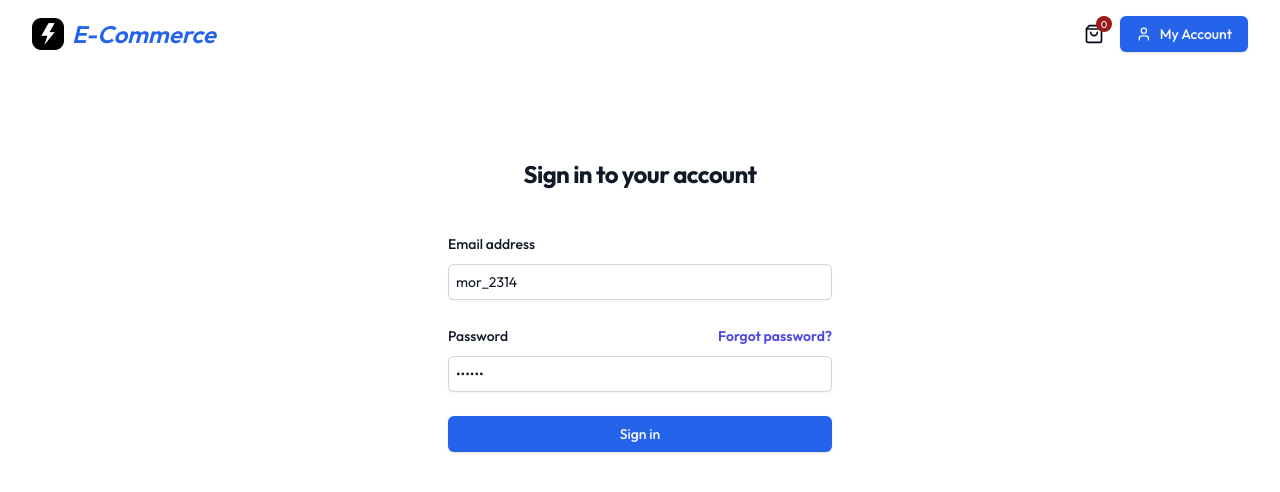
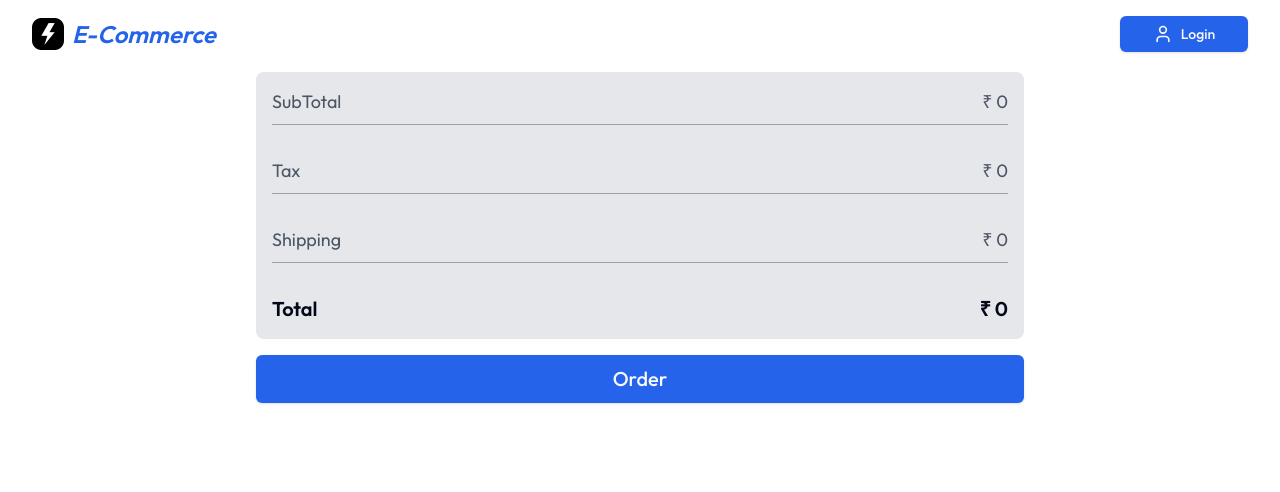
Before and after one commit to Rohit9894/-E-commerce-assignment-, a React (Vite) app: page /cart in a window 1280 px wide. Before the commit this address led to /login. Shown: the top 492 px of the page. Built offline with nearby package versions, Linux system fonts and the light colour scheme.

Commit message:
some css related issue solved

```diff
--- a/src/App.tsx
+++ b/src/App.tsx
@@ -3,7 +3,7 @@ import AllRoutes from "./Routes/AllRoutes";
 
 const App = () => {
   return (
-    <div>
+    <div className="min-h-screen">
       <Navbar />
       <AllRoutes/>
     </div>
--- a/src/Routes/AllRoutes.tsx
+++ b/src/Routes/AllRoutes.tsx
@@ -4,6 +4,7 @@ import Login from "./Login";
 import ProductDetail from "./ProductDetail";
 import Cart from "./Cart";
 import PrivateRoute from "@/components/PrivateRoute";
+
 
 const AllRoutes = () => {
   return (
@@ -22,9 +23,9 @@ const AllRoutes = () => {
       <Route
         path="/cart"
         element={
-          <PrivateRoute>
+          // <PrivateRoute>
             <Cart />
-          </PrivateRoute>
+          // </PrivateRoute>
         }
       />
     </Routes>
--- a/src/Routes/Cart.tsx
+++ b/src/Routes/Cart.tsx
@@ -4,8 +4,10 @@ import { Button } from "@/components/ui/button";
 import { Product } from "@/type/type";
 import { useSelector } from "react-redux";
 import { RootState } from "../redux/store";
+import { useNavigate } from "react-router-dom";
 
 function Cart() {
+  const navigate=useNavigate()
   const cartData: Product[] = useSelector(
     (state: RootState) => state.cart.cart
   );
@@ -14,16 +16,20 @@ function Cart() {
     .toFixed(2);
   let tax = cartData.length > 0 ? 140 : 0;
   let grandTotal = (Number(total) + Number(tax)).toFixed(2);
+  function handleOrder(){
+    alert("Your order is placed")
+    navigate("/")
+  }
 
   return (
-    <div className="container">
+    <div className="container mt-4">
       {cartData.length > 0 ? (
         cartData.map((item) => <CartItem key={item.id} item={item} />)
       ) : (
         <h1>Please Add To Cart</h1>
       )}
       {/* Total */}
-      <div className="bg-gray-200 rounded-lg mt-8">
+      <div className="bg-gray-200 rounded-lg mt-8 sm:max-w-screen-md mx-auto">
         <PriceItem item="SubTotal" price={total} />
         <PriceItem item="Tax" price={total > 0 ? 100 : 0} />
         <PriceItem item="Shipping" price={total > 0 ? 40 : 0} />
@@ -35,7 +41,11 @@ function Cart() {
         </div>
       </div>
       {/* order button */}
-      <Button className=" my-4 w-full h-12 text-xl">Order</Button>
+      <div className="w-full flex justify-center">
+        <Button onClick={handleOrder} className="mx-auto w-full sm:max-w-screen-md my-4  h-12 text-xl">
+          Order
+        </Button>
+      </div>
     </div>
   );
 }
--- a/src/Routes/LandingPage.tsx
+++ b/src/Routes/LandingPage.tsx
@@ -5,6 +5,8 @@ import ProductItem from "@/components/ProductItem";
 import SortFilter from "@/components/SortFilter";
 import { Product } from "@/type/type";
 import { useEffect, useRef, useState } from "react";
+import { useSelector } from "react-redux";
+import { RootState } from "../redux/store";
 const category = [
   "electronics",
   "jewelery",
@@ -13,6 +15,7 @@ const category = [
 ];
 const LandingPage = () => {
   const globalDataRef = useRef<Product[]>([]);
+  const isAuth = useSelector((state: RootState) => state.auth.isAuth);
   const [productData, setProductData] = useState<Product[]>([]);
   const [sort, setSort] = useState<boolean>(false);
   const [loading, setLoading] = useState<boolean>(false);
@@ -125,7 +128,13 @@ const LandingPage = () => {
         </BottomDrawer>
       )}
 
-      <div className="container">
+      <div className="container mt-20">
+        {/* message */}
+        {isAuth && (
+          <p className="block md:hidden my-4 text-primary text-xl font-semibold ">
+            Hey Jhon
+          </p>
+        )}{" "}
         {/* sort filter */}
         <SortFilter
           show={sort}
--- a/src/Routes/Login.tsx
+++ b/src/Routes/Login.tsx
@@ -1,26 +1,24 @@
 import { authUser } from "@/api/auth";
 import { Button } from "@/components/ui/button";
-import { useState } from "react";
+import { useEffect, useState } from "react";
 import { useDispatch, useSelector } from "react-redux";
 import { useNavigate } from "react-router-dom";
-import {RootState} from "../redux/store"
+import { RootState } from "../redux/store";
 const initState = {
   username: "mor_2314",
   password: "83r5^_",
 };
 const Login = () => {
   const [formState, setFormState] = useState(initState);
-  const isAuth = useSelector((state:RootState) => state.auth.isAuth);
+  const isAuth = useSelector((state: RootState) => state.auth.isAuth);
   const dispatch = useDispatch();
   const navigate = useNavigate();
-  const loading = useSelector((state:RootState) => state.auth.loading);
+  const loading = useSelector((state: RootState) => state.auth.loading);
   function handleLogin(e: React.FormEvent<HTMLFormElement>) {
     e.preventDefault();
     dispatch(authUser(formState));
   }
-  if (isAuth) {
-    navigate("/");
-  }
+
   function handleChange(e: React.ChangeEvent<HTMLInputElement>) {
     const { name, value } = e.target;
     setFormState({
@@ -29,6 +27,11 @@ const Login = () => {
     });
   }
   const { username, password } = formState;
+  useEffect(() => {
+    if (isAuth) {
+      navigate("/");
+    }
+  }, [isAuth, navigate]);
   return (
     <div className="container">
       <div className="flex min-h-full flex-col justify-center px-6 py-12 lg:px-8">
--- a/src/Routes/ProductDetail.tsx
+++ b/src/Routes/ProductDetail.tsx
@@ -4,19 +4,28 @@ import { Product } from "@/type/type";
 import { Star } from "lucide-react";
 import { useEffect, useState } from "react";
 import { useParams } from "react-router-dom";
-
+import { useDispatch } from "react-redux";
+import { addToCart } from "@/redux/cart.slice";
 const ProductDetail = () => {
   const [item, setItem] = useState<Product | null>(null);
+  const dispatch=useDispatch();
   const { id } = useParams();
   const fetchData = async () => {
     const { data } = await singleData(id!);
     setItem(data);
   };
+  function handleAddToCart() {
+    let newItem = {
+      ...item,
+      quantity: 1,
+    };
+    dispatch(addToCart(newItem));
+  }
   useEffect(() => {
     fetchData();
   }, []);
   return (
-    <div className="container flex flex-col">
+    <div className="container flex flex-col md:flex-row md:gap-10">
       <section id="image">
         <div className="aspect-square w-full p-4  overflow-hidden rounded-md lg:aspect-none group-hover:opacity-75 lg:h-80">
           <img
@@ -42,7 +51,7 @@ const ProductDetail = () => {
         <div className="flex-center justify-between my-4">
             {/* Buttons */}
           <Button>Buy Now</Button>
-          <Button>Add To Cart</Button>
+          <Button onClick={handleAddToCart}>Add To Cart</Button>
         </div>
       </section>
     </div>
--- a/src/api/auth.ts
+++ b/src/api/auth.ts
@@ -4,9 +4,7 @@ import axios from "axios";
 export const authUser = createAsyncThunk(
   "authUser",
   async (data: { username: string; password: string }) => {
-    console.log(data)
     const res = await axios.post("https://fakestoreapi.com/auth/login", data);
-    console.log(res?.data)
     return res?.data;
   }
 );
--- a/src/components/Navbar.tsx
+++ b/src/components/Navbar.tsx
@@ -1,30 +1,53 @@
 import { ShoppingBag, User } from "lucide-react";
 import { Button } from "./ui/button";
 import Logo from "./Logo";
-import { Link } from "react-router-dom";
-import { useSelector } from "react-redux";
-import {RootState} from "../redux/store"
-
+import { Link, useNavigate } from "react-router-dom";
+import { useDispatch, useSelector } from "react-redux";
+import { RootState } from "../redux/store";
+import { signOut } from "@/redux/auth.slice";
 
 const Navbar = () => {
-  const cartData = useSelector((state:RootState) => state.cart.cart);
+  const cartData = useSelector((state: RootState) => state.cart.cart);
+  const isAuth = useSelector((state: RootState) => state.auth.isAuth);
+  const dispatch = useDispatch();
+  const navigate = useNavigate();
+
+  function logout() {
+    dispatch(signOut());
+    navigate("/login");
+  }
 
   return (
-    <nav className=" container flex-center justify-between py-4 box-">
+    <nav className=" container fixed top-0 w-full bg-white flex-center justify-between py-4 box-">
       <Logo />
       <div className="flex-center gap-4">
+        {isAuth && (
           <div className="relative">
             <div className="absolute -top-2 -right-2 text-[10px] text-white flex-center justify-center rounded-full bg-red-800 size-4">
               {cartData.length}
             </div>
+
             <Link to="/cart">
               <ShoppingBag cursor={"pointer"} size={"20px"} />
             </Link>
           </div>
-        <Button className="w-12 lg:w-32 flex-center gap-2">
+        )}
+        {!isAuth && (
+          <Button
+            onClick={() => (isAuth ? "" : navigate("/login"))}
+            className="lg:w-32 flex-center gap-2"
+          >
+            <div className="hidden md:block">
               <User size={"20px"} />
-          <p className="hidden md:block">My Account</p>
+            </div>
+            <p>{isAuth ? "Hey Jhon" : "Login"}</p>
           </Button>
+        )}
+        {isAuth && (
+          <Button onClick={logout} className="bg-red-800 hover:bg-red-600">
+            Logout
+          </Button>
+        )}
       </div>
     </nav>
   );
--- a/src/components/PrivateRoute.ts
+++ /dev/null
@@ -1,19 +0,0 @@
-import { useNavigate } from "react-router-dom";
-import { useSelector } from "react-redux";
-import { useEffect } from "react";
-import {RootState} from "../redux/store"
-
-function PrivateRoute({ children }:{children:React.ReactElement}) {
-  const isAuth = useSelector((state:RootState) => state.auth.isAuth);
-
-  const navigate = useNavigate();
-  useEffect(()=> {
-    if (isAuth) {
-      return children;
-    } else {
-      return navigate("/login");
-    }
-  }, [isAuth]);
-}
-
-export default PrivateRoute;
--- /dev/null
+++ b/src/components/PrivateRoute.tsx
@@ -0,0 +1,14 @@
+import { Navigate } from "react-router-dom";
+import { useSelector } from "react-redux";
+import { RootState } from "../redux/store";
+
+function PrivateRoute({ children }: { children: React.ReactElement }) {
+  const isAuth = useSelector((state: RootState) => state.auth.isAuth);
+
+  if (!isAuth) {
+    return <Navigate to="/login" replace />;
+  }
+  return children;
+}
+
+export default PrivateRoute;
--- a/src/main.tsx
+++ b/src/main.tsx
@@ -7,11 +7,9 @@ import { Provider } from "react-redux";
 import { store } from "./redux/store.ts";
 
 createRoot(document.getElementById("root")!).render(
-  <StrictMode>
-    <BrowserRouter>
-      <Provider store={store}>
-        <App />
-      </Provider>
-    </BrowserRouter>
-  </StrictMode>
+  <BrowserRouter>
+    <Provider store={store}>
+      <App />
+    </Provider>
+  </BrowserRouter>
 );
--- a/src/redux/auth.slice.ts
+++ b/src/redux/auth.slice.ts
@@ -18,7 +18,7 @@ export const authSlice = createSlice({
   initialState,
   reducers: {
     signOut: (state) => {
-      state.isAuth = false;
+      state.isAuth = true;
       state.error = false;
       state.loading = false;
     },
```
Lines whose indentation alone changed are shown as unchanged.
